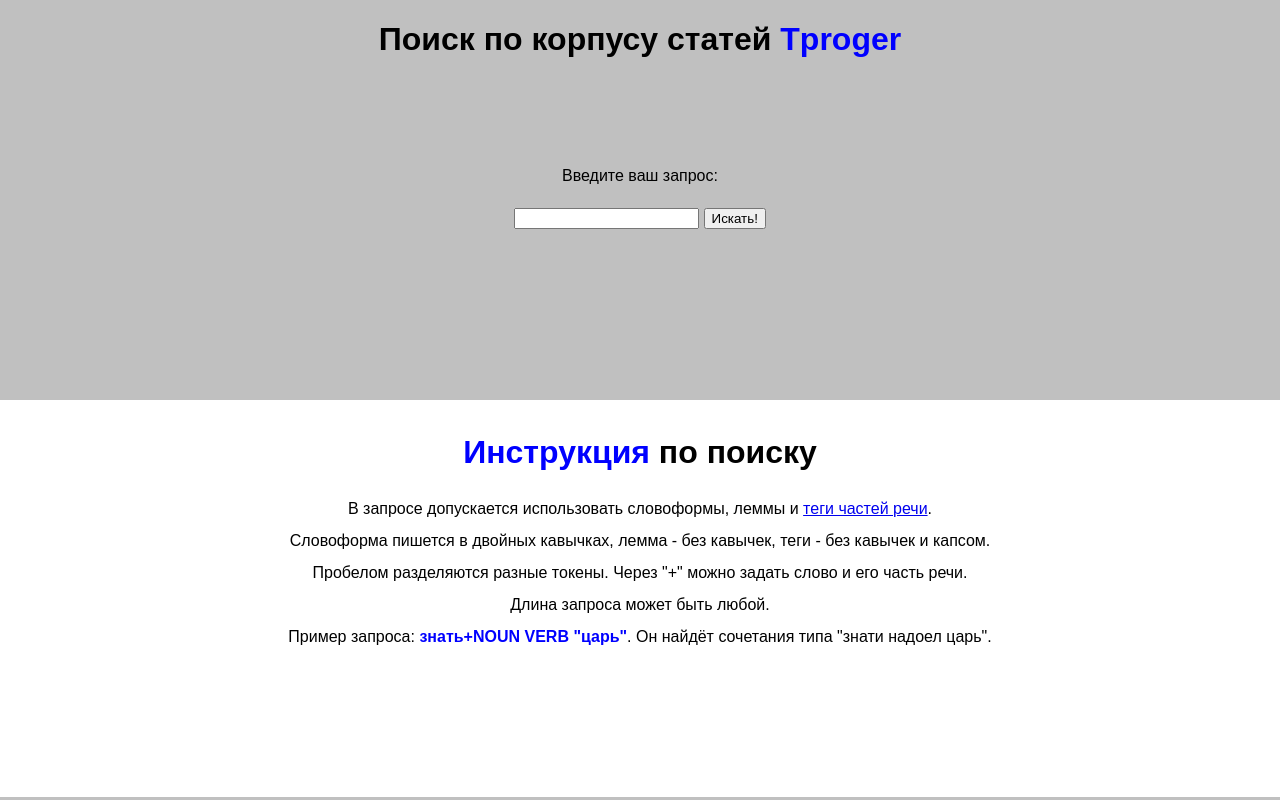
After one commit to ZinaBudilova/autobreya_project, a Flask app: page / in a window 1280 px wide. The commit adds this page. Run offline with Flask 2, Linux system fonts and the light colour scheme.

Commit message:
Add files via upload

```diff
--- /dev/null
+++ b/templates/main.html
@@ -0,0 +1,26 @@
+<!DOCTYPE html>
+<html lang="en">
+<head>
+    <meta charset="UTF-8">
+    <title>Поиск по Tproger</title>
+    <link rel="stylesheet" type="text/css" href="../static/styles.css">
+</head>
+<body>
+    <div class="search">
+        <h1>Поиск по корпусу статей <span>Tproger</span></h1>
+        <form action="/search" method="post">
+            <p>Введите ваш запрос:</p>
+            <input name='query' required>
+            <input type="submit" value="Искать!">
+        </form>
+    </div>
+    <div class="instruction">
+        <h1><span>Инструкция</span> по поиску</h1>
+        <p>В запросе допускается использовать словоформы, леммы и <a href="https://universaldependencies.org/u/pos/">теги частей речи</a>. <br/>
+        Словоформа пишется в двойных кавычках, лемма - без кавычек, теги - без кавычек и капсом. <br/>
+        Пробелом разделяются разные токены. Через "+" можно задать слово и его часть речи. <br/>
+        Длина запроса может быть любой. <br/>
+        Пример запроса: <span>знать+NOUN VERB "царь"</span>. Он найдёт сочетания типа "знати надоел царь".</p>
+    </div>
+</body>
+</html>
```
Also changed, not shown: templates/error.html (added, +11 -0 lines), templates/index.html (+7 -3 lines).
